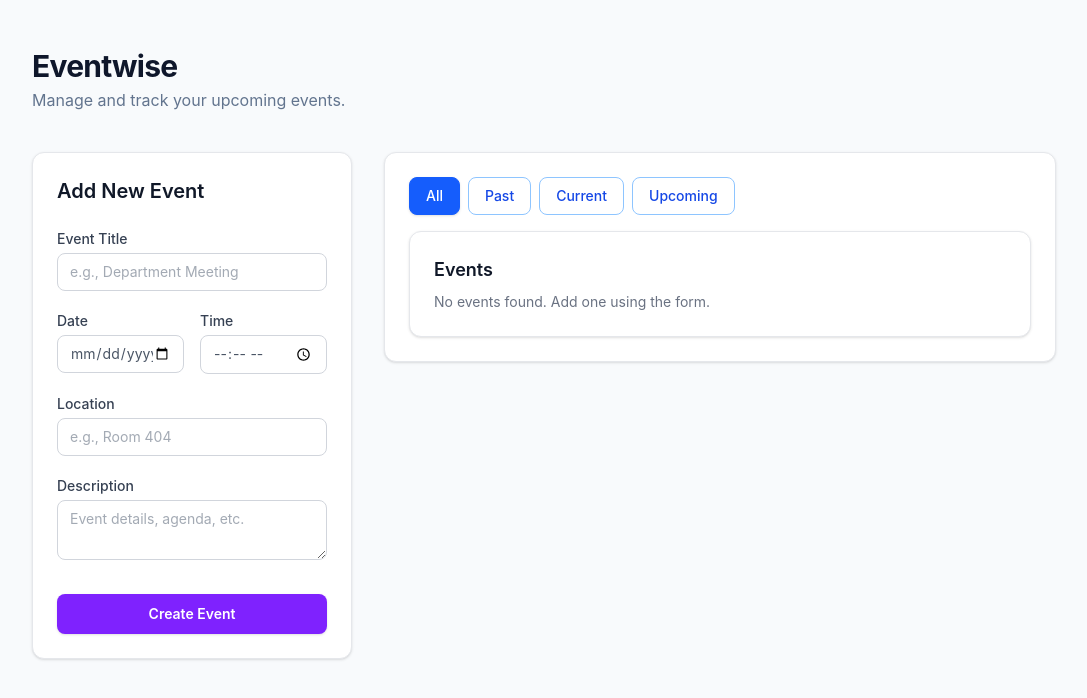
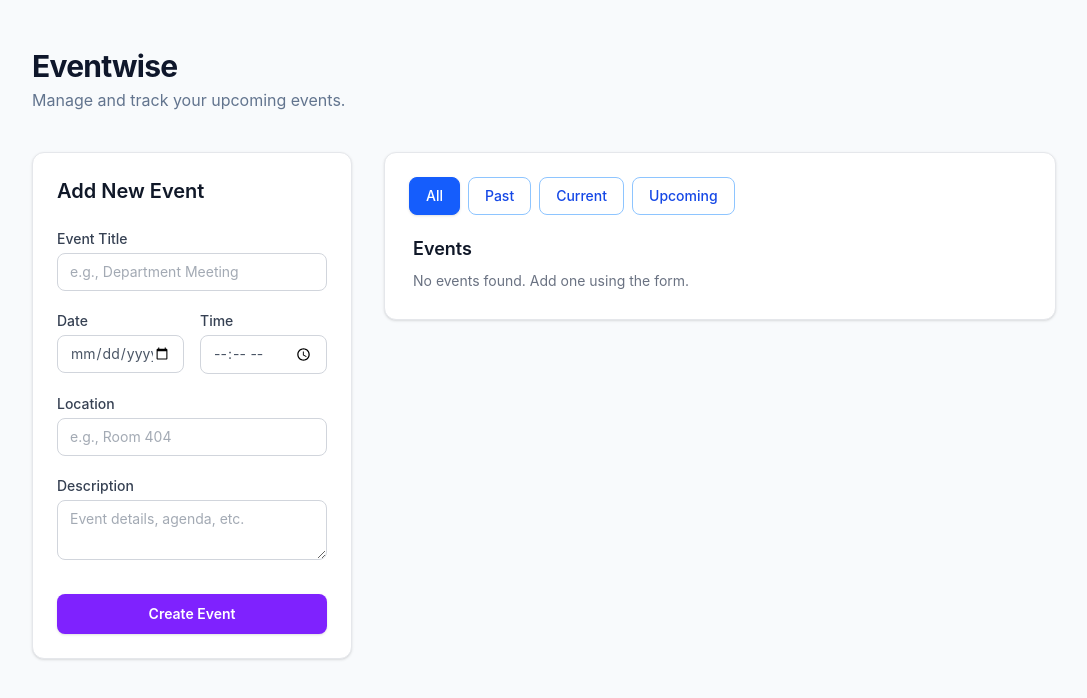
Before and after one commit to csci151-eventwise-org/event-manager, a React (Vite) app: page / in a window 1280 px wide. Shown: the top 698 px of the page, without its empty margins (96-1183 px from the left). Built offline with nearby package versions, Linux system fonts and the light colour scheme.

Commit message:
fix: deletes the duplicate card

```diff
--- a/src/App.tsx
+++ b/src/App.tsx
@@ -101,7 +101,6 @@ function App() {
             <div className="bg-white rounded-xl border border-gray-200 shadow-sm p-6">
               <div className="mb-4">
                 <EventFilter
-                  events={events}
                   filter={filter}
                   onFilterChange={handleFilterChange}
                 />
--- a/src/components/EventFilter.tsx
+++ b/src/components/EventFilter.tsx
@@ -1,54 +1,11 @@
-import type { AppEvent } from "../types/index";
-
 export type EventFilterType = "all" | "past" | "current" | "upcoming";
 
 interface EventFilterProps {
-  events: AppEvent[];
   filter: EventFilterType;
   onFilterChange: (filter: EventFilterType) => void;
 }
 
-const isPast = (dateStr: string) => {
-  const today = new Date();
-  const eventDate = new Date(dateStr);
-  // Compare only the date part (ignore time)
-  const todayDate = new Date(today.getFullYear(), today.getMonth(), today.getDate());
-  const eventDateOnly = new Date(eventDate.getFullYear(), eventDate.getMonth(), eventDate.getDate());
-  return eventDateOnly < todayDate;
-};
-
-const isCurrent = (dateStr: string) => {
-  const today = new Date();
-  const eventDate = new Date(dateStr);
-  const todayDate = new Date(today.getFullYear(), today.getMonth(), today.getDate());
-  const eventDateOnly = new Date(eventDate.getFullYear(), eventDate.getMonth(), eventDate.getDate());
-  return eventDateOnly.getTime() === todayDate.getTime();
-};
-
-const isUpcoming = (dateStr: string) => {
-  const today = new Date();
-  const eventDate = new Date(dateStr);
-  const todayDate = new Date(today.getFullYear(), today.getMonth(), today.getDate());
-  const eventDateOnly = new Date(eventDate.getFullYear(), eventDate.getMonth(), eventDate.getDate());
-  return eventDateOnly > todayDate;
-};
-
-export const EventFilter: React.FC<EventFilterProps> = ({ events, filter, onFilterChange }) => {
-  const getFilteredEvents = () => {
-    switch (filter) {
-      case "past":
-        return events.filter(e => isPast(e.date));
-      case "current":
-        return events.filter(e => isCurrent(e.date));
-      case "upcoming":
-        return events.filter(e => isUpcoming(e.date));
-      default:
-        return events;
-    }
-  };
-
-  const filteredEvents = getFilteredEvents();
-
+export const EventFilter: React.FC<EventFilterProps> = ({ filter, onFilterChange }) => {
   return (
     <div>
       <div className="mb-4 flex gap-2">
@@ -93,13 +50,6 @@ export const EventFilter: React.FC<EventFilterProps> = ({ events, filter, onFilt
           Upcoming
         </button>
       </div>
-      <ul>
-        {filteredEvents.map(event => (
-          <li key={event.id}>
-            <strong>{event.title}</strong> - {event.date} {event.time} @ {event.location}
-          </li>
-        ))}
-      </ul>
     </div>
   );
 };
--- a/src/components/EventList.tsx
+++ b/src/components/EventList.tsx
@@ -36,7 +36,7 @@ export const EventList = ({ events, onToggleStatus, onEdit, onDelete }: EventLis
 
 	if (sortedEvents.length === 0) {
 		return (
-			<div className="rounded-xl border border-gray-200 bg-white p-6 shadow-sm">
+			<div className="p-1">
 				<h2 className="mb-2 text-lg font-semibold text-gray-900">Events</h2>
 				<p className="text-sm text-gray-500">No events found. Add one using the form.</p>
 			</div>
@@ -44,7 +44,7 @@ export const EventList = ({ events, onToggleStatus, onEdit, onDelete }: EventLis
 	}
 
 	return (
-		<div className="rounded-xl border border-gray-200 bg-white p-6 shadow-sm">
+		<div>
 			<div className="mb-4 flex items-center justify-between">
 				<h2 className="text-lg font-semibold text-gray-900">Events</h2>
 				<span className="rounded-full bg-violet-100 px-3 py-1 text-xs font-medium text-violet-700">
```
